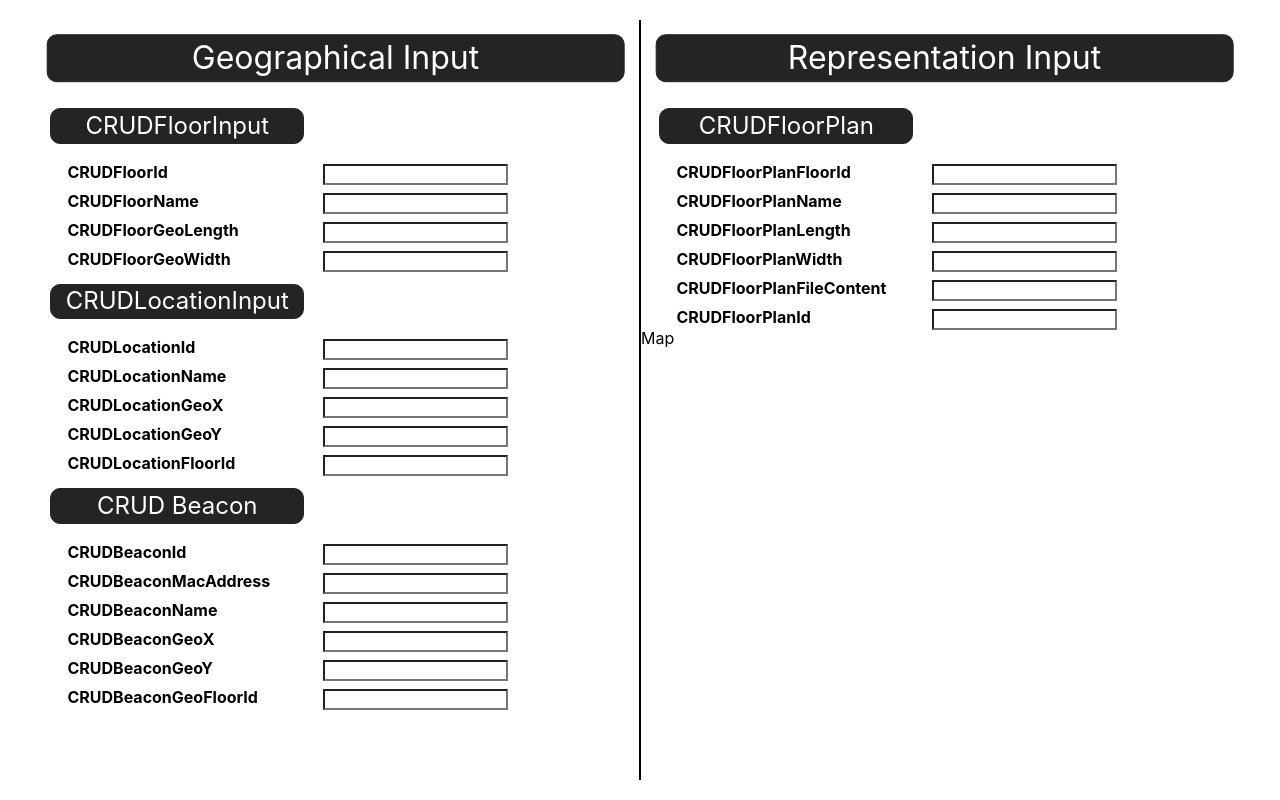
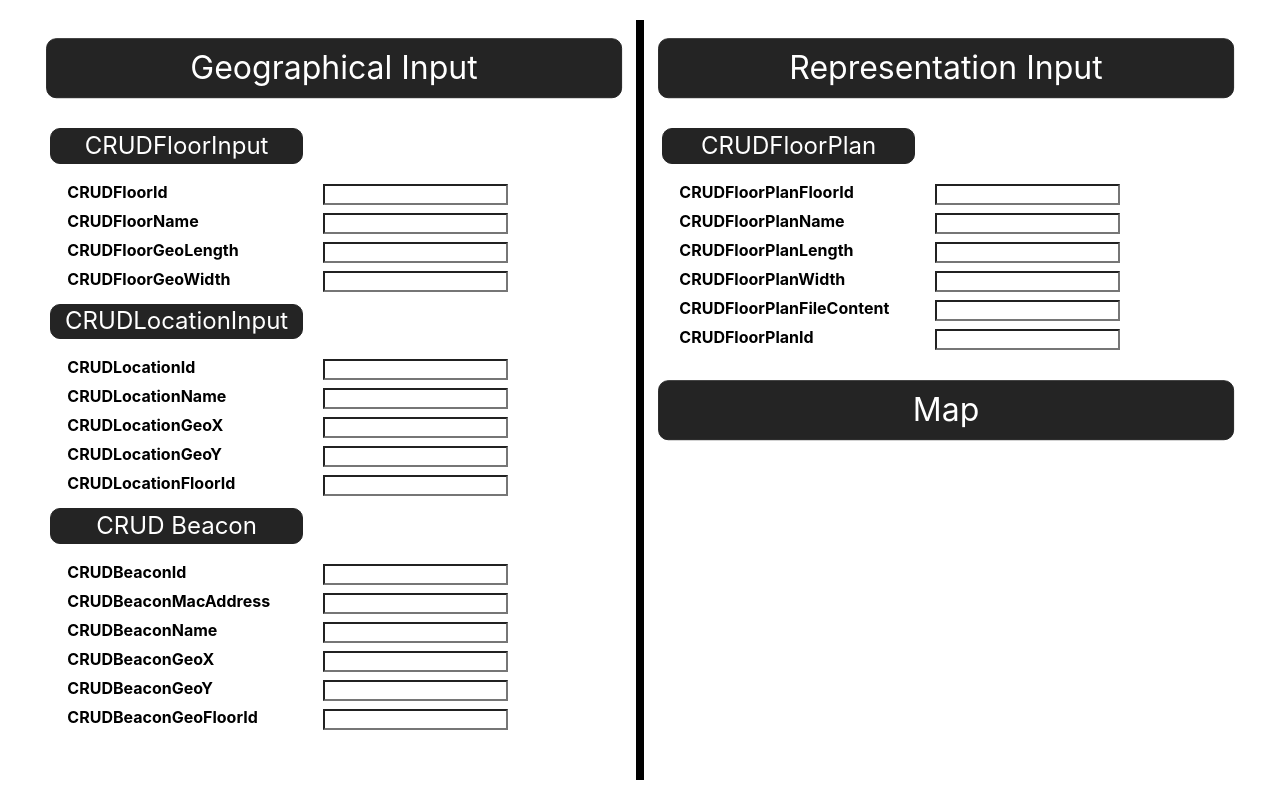
Before and after one commit to juntthanat/IPS_Config_Page, a React (Vite) app: page / in a window 1280 px wide. Built offline with nearby package versions, Linux system fonts and the light colour scheme.

Commit message:
feat: initialize map input

```diff
--- a/src/App.css
+++ b/src/App.css
@@ -9,13 +9,21 @@
   left: 50%;
   transform: translate(-50%, -50%);
 }
-#main-config-page-input{
+#main-config-page-geographical-input{
   height: 100%;
   width: 50%;
-  border-right: 1px solid black;
+  border-right: 4px solid black;
 }
-#main-config-page-map{
+#main-config-page-representation-map-input{
   height: 100%;
   width: 50%;
-  border-left: 1px solid black;
+  border-left: 4px solid black;
 }
+#main-config-page-representation-input{
+  height: 45%;
+  width: 100%;
+}
+#main-config-page-map-input{
+  height: 55%;
+  width: 100%;
+}
--- a/src/App.jsx
+++ b/src/App.jsx
@@ -1,4 +1,3 @@
-import { useState } from "react";
 import "./App.css";
 
 import TitleHeader from "./component/title_header";
@@ -7,21 +6,26 @@ import CRUDFloorInput from "./geographical/crud_floor/crud_floor_input";
 import CRUDLocationInput from "./geographical/crud_location/crud_location_input";
 import CRUDBeaconInput from "./geographical/crud_beacon/crud_beacon_input";
 import CRUDFloorPlanInput from "./representation/crud_floor_plan/crud_floor_plan_input";
+import MapInput from "./representation/map/map_input";
 
 function App() {
   return (
     <div id="main-config-page">
-      <div id="main-config-page-input">
+      <div id="main-config-page-geographical-input">
         {TitleHeader("Geographical Input")}
         {CRUDFloorInput()}
         {CRUDLocationInput()}
         {CRUDBeaconInput()}
       </div>
-      <div id="main-config-page-map">
-        {TitleHeader("Representation Input")}
-        {CRUDFloorPlanInput()}
-
-        Map
+      <div id="main-config-page-representation-map-input">
+        <div id="main-config-page-representation-input">
+          {TitleHeader("Representation Input")}
+          {CRUDFloorPlanInput()}
+        </div>
+        <div id="main-config-page-map-input">
+          {TitleHeader("Map")}
+          {MapInput()}
+        </div>
       </div>
     </div>
   );
--- a/src/component/title_header.css
+++ b/src/component/title_header.css
@@ -1,5 +1,5 @@
 #title-header-background{
-    height: 10%;
+    height: 6em;
     width: 100%;
 }
 #title-header-container{
--- /dev/null
+++ b/src/representation/map/map_input.css
@@ -0,0 +1,3 @@
+#map-input-background{
+
+}
--- /dev/null
+++ b/src/representation/map/map_input.jsx
@@ -0,0 +1,9 @@
+import "./map_input.css"
+
+export default function MapInput(){
+    return (
+        <div id="map-input-background">
+
+        </div>
+    )
+}
```
